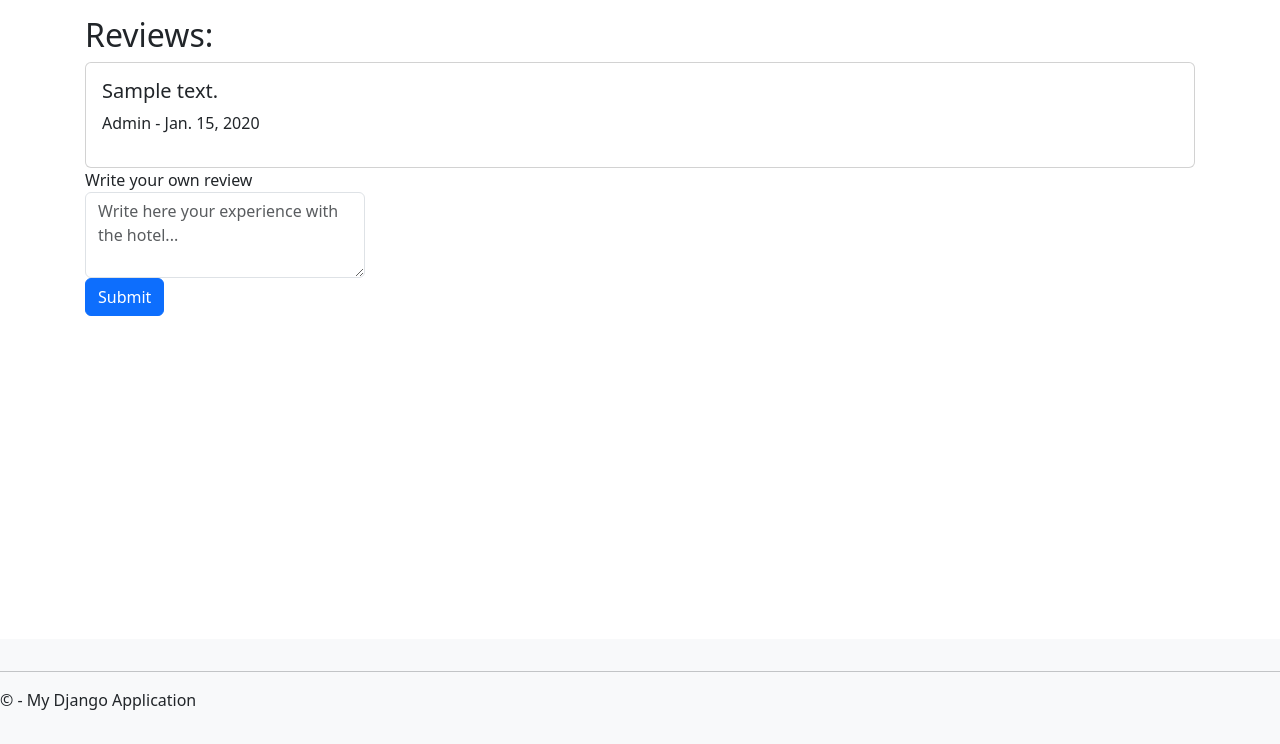
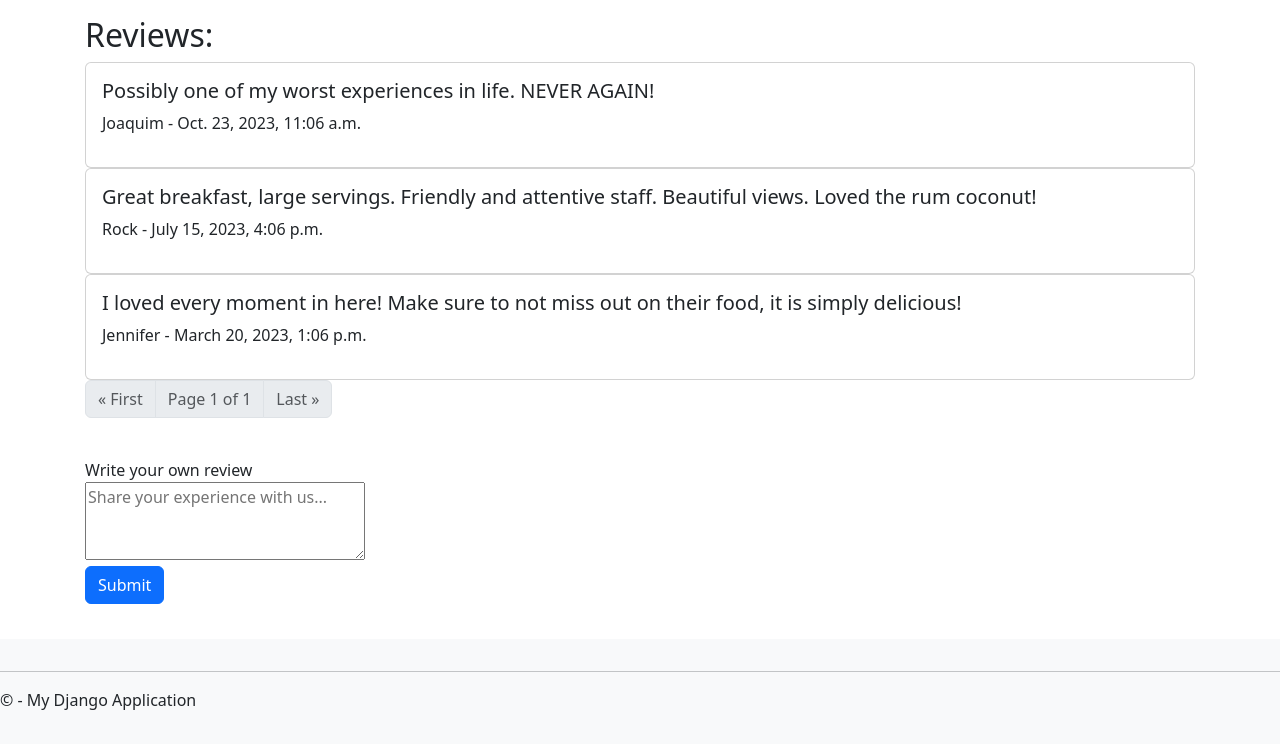
Before and after one commit to pdPinho/Hotel-Cinco-Estrelas, a Django app: page /reviews/ in a window 1280 px wide. Shown: the part 56-800 px from the top of the page. Run offline with Django 4.2, Linux system fonts and the light colour scheme; a user stored in the database is signed in; data comes from the database, SQL or seed files in the repository; both versions use the stored data as it was after the commit; tables that the repository leaves empty hold one stand-in row (values such as "Sample post"); parts of the project's set-up code (start-up, migrations or seed data) failed here and were passed over; some libraries are stand-ins or nearby versions.

Commit message:
added rating system and pagination to reviews

```diff
--- a/mysite/app/forms.py
+++ b/mysite/app/forms.py
@@ -15,6 +15,20 @@
     address = forms.CharField(label='Address', max_length=100)
     birthdate = forms.DateField(label='Birthdate')
 
+class review_insert_form(forms.Form):
+    review = forms.CharField(widget=forms.Textarea(attrs={"rows":"3", "placeholder":"Share your experience with us..."}), label='Write your own review', max_length=500)
+    rating = forms.IntegerField(widget=forms.HiddenInput())
+
+    # THE FOLLLOWING DOES NOT WORK FOR SOME REASON????
+    def clean_rating(self):
+        rating = self.cleaned_data.get('rating')
+        print("=====================================================")
+        print(rating)
+        if rating is None or rating < 1 or rating > 5:
+            raise forms.ValidationError("Invalid rating. Please select a rating between 1 and 5.")
+        return rating
+
+
 
 ## Edits ##
 class user_edit_form(forms.Form):
--- a/mysite/app/models.py
+++ b/mysite/app/models.py
@@ -1,4 +1,5 @@
 from django.db import models
+from django.core.validators import MinValueValidator, MaxValueValidator
 
 
 # natural key
@@ -56,8 +57,10 @@
 
 class Review(models.Model):
     user = models.ForeignKey(User, on_delete=models.CASCADE)
-    review = models.CharField(max_length=500)
-    date = models.DateField()
+    review = models.CharField(max_length=500, null=False)
+    date = models.DateTimeField(null=False)
+
+    rating = models.PositiveIntegerField(validators=[MinValueValidator(1), MaxValueValidator(5)], default=0, blank=False, null=False)
 
     def __str__(self):
         return self.review
--- a/mysite/app/static/css/site.css
+++ b/mysite/app/static/css/site.css
@@ -68,3 +68,19 @@
     border-radius: 1rem;
     box-shadow: 0 0 10px rgba(0, 0, 0, 0.5);
 }
+
+
+.rating-list li {
+  float: right;
+  color: #ddd;
+  padding: 10px 5px;
+}
+
+
+.rating-list {
+  display: inline-block;
+  list-style: none;
+}
+.checked {
+    color: orange;
+}
--- /dev/null
+++ b/mysite/app/static/scripts/star_script.js
@@ -0,0 +1,13 @@
+function check_stars(rating){
+    var doc = document.getElementById("stars");
+    var stars = doc.getElementsByTagName("i");
+    for (let i = 0; i < 5; i++) {
+        stars[i].classList.remove("checked");
+    }
+
+    for (let i = 0; i < rating.title; i++) {
+        stars[i].classList.add("checked");
+    }
+
+    document.getElementById("id_rating").value = rating.title;
+}
--- a/mysite/app/templates/layout.html
+++ b/mysite/app/templates/layout.html
@@ -13,6 +13,10 @@
     <link rel="stylesheet" type="text/css" href="{% static 'css/bootstrap.min.css' %}"/>
     <!-- Custom styles for this template -->
     <link rel="stylesheet" type="text/css" href="{% static 'css/site.css' %}"/>
+    <!-- fontawesome css -->
+    <link href="{% static 'fontawesomefree/css/fontawesome.css' %}" rel="stylesheet" type="text/css">
+    <link href="{% static 'fontawesomefree/css/brands.css' %}" rel="stylesheet" type="text/css">
+    <link href="{% static 'fontawesomefree/css/solid.css' %}" rel="stylesheet" type="text/css">
 </head>
 
 <body>
@@ -60,6 +64,7 @@
 <script src="{% static 'scripts/jquery-3.4.1.min.js' %}"></script>
 <script src="{% static 'scripts/popper.min.js' %}"></script>
 <script src="{% static 'scripts/bootstrap.min.js' %}"></script>
+<script src="{% static 'scripts/star_script.js' %}"></script>
 
 </body>
 </html>
--- a/mysite/app/templates/reviews.html
+++ b/mysite/app/templates/reviews.html
@@ -3,23 +3,86 @@
 {% block content %}
 
     <h2>{{ title }}:</h2>
-    {% for review in reviews %}
+    {% for review in page_obj %}
         <div class="card">
             <div class="card-body">
+                <span class="fa fa-star {% if review.rating > 0 %} checked {% endif %}"></span>
+                <span class="fa fa-star {% if review.rating > 1 %} checked {% endif %}"></span>
+                <span class="fa fa-star {% if review.rating > 2 %} checked {% endif %}"></span>
+                <span class="fa fa-star {% if review.rating > 3 %} checked {% endif %}" ></span>
+                <span class="fa fa-star {% if review.rating > 4 %} checked {% endif %}"></span>
                 <h5>{{ review }}</h5>
                 <p>{{ review.user.name }} - {{ review.date }}</p>
             </div>
         </div>
     {% endfor %}
+    <div class="pagination">
+        <nav aria-label="Page navigation">
+            <ul class="pagination">
+                <li class="page-item {% if not page_obj.has_previous %}disabled{% endif %}">
+                    <a class="page-link" href="?page=1" aria-label="First">
+                        &laquo; First
+                    </a>
+                </li>
+                {% if page_obj.has_previous %}
+                <li class="page-item {% if not page_obj.has_previous %}disabled{% endif %}">
+                    <a class="page-link" href="?page={{ page_obj.previous_page_number }}" aria-label="Previous">
+                        Previous
+                    </a>
+                </li>
+                {% endif %}
+                <li class="page-item disabled">
+                    <a class="page-link" href="#" aria-label="Current">
+                        Page {{ page_obj.number }} of {{ page_obj.paginator.num_pages }}
+                    </a>
+                </li>
+                {% if page_obj.has_next %}
+                <li class="page-item {% if not page_obj.has_next %}disabled{% endif %}">
+                    <a class="page-link" href="?page={{ page_obj.next_page_number }}" aria-label="Next">
+                        Next
+                    </a>
+                </li>
+                {% endif %}
+                <li class="page-item {% if not page_obj.has_next %}disabled{% endif %}">
+                    <a class="page-link" href="?page={{ page_obj.paginator.num_pages }}" aria-label="Last">
+                        Last &raquo;
+                    </a>
+                </li>
+            </ul>
+        </nav>
+    </div>
+
+
 
     {% if user.is_authenticated %}
-        <form method="POST">
+        <form method="POST" class="mt-4">
             {% csrf_token %}
-            <label for="review">Write your own review</label>
-            <textarea class="form-control" name="review" id="review"
-                      placeholder="Write here your experience with the hotel..." cols="30" rows="3"></textarea>
+            <div class="form-group">
+                <div class="rating" id="stars">
+                    <i onclick="check_stars(this)" class="fa fa-star" title="1"></i>
+                    <i onclick="check_stars(this)" class="fa fa-star" title="2"></i>
+                    <i onclick="check_stars(this)" class="fa fa-star" title="3"></i>
+                    <i onclick="check_stars(this)" class="fa fa-star" title="4"></i>
+                    <i onclick="check_stars(this)" class="fa fa-star" title="5"></i>
+                </div>
+                {{ form.rating }}
+            </div>
+            <div class="form-group">
+                {{ form.review.label }}
+                <div>
+                    {{ form.review }}
+                </div>
+            </div>
+
             <button type="submit" class="btn btn-primary">Submit</button>
         </form>
+        {% if error %}
+            <div class="alert alert-danger mt-2" role="alert">
+                {{ error }}
+            </div>
+        {% endif %}
     {% endif %}
 
+
+
 {% endblock %}
--- a/mysite/app/views.py
+++ b/mysite/app/views.py
@@ -3,9 +3,9 @@
 from .forms import *
 from django.contrib import messages
 from django.contrib.auth.models import User as user_auth
+from django.core.paginator import Paginator
 
-from datetime import date
-
+import datetime
 
 #############################
 #     Basic renders area
@@ -40,18 +40,34 @@
 
 
 def reviews(request):
-    if request.method == 'POST':
-        user = request.user
-        u = User.objects.get(id=user.pk)
+    reviews_list = Review.objects.all().order_by('-date')
+    paginator = Paginator(reviews_list, 3)
 
-        Review(user=u,
-               review=request.POST['review'],
-               date=date.today()).save()
-
+    page_number = request.GET.get("page")
+    page_obj = paginator.get_page(page_number)
     params = {
         'title': 'Reviews',
-        'reviews': Review.objects.all(),
+        'reviews': reviews_list,
+        'form': review_insert_form(),
+        "page_obj": page_obj
     }
+
+    if request.method == 'POST':
+        form = review_insert_form(request.POST)
+
+        if form.is_valid():
+            user = request.user
+            u = User.objects.get(id=user.pk)
+            review = form.cleaned_data['review']
+            rating = form.cleaned_data['rating']
+
+            Review(user=u,
+                review=review,
+                date=datetime.datetime.now(),
+                rating=rating).save()
+        else:
+            params['error'] = 'Invalid review. No rating selected.'
+            return render(request, 'reviews.html', params)
 
     return render(request, 'reviews.html', params)
 
--- a/mysite/mysite/settings.py
+++ b/mysite/mysite/settings.py
@@ -38,6 +38,7 @@
     'django.contrib.messages',
     'django.contrib.staticfiles',
     'app',
+    'fontawesomefree',
 
 ]
 
--- a/mysite/requirements.txt
+++ b/mysite/requirements.txt
@@ -1,2 +1,3 @@
 Django
 django-icons
+fontawesomefree==6.4.2
```
Also changed, not shown: mysite/app/fixtures/review_data.json (+6 -3 lines).
